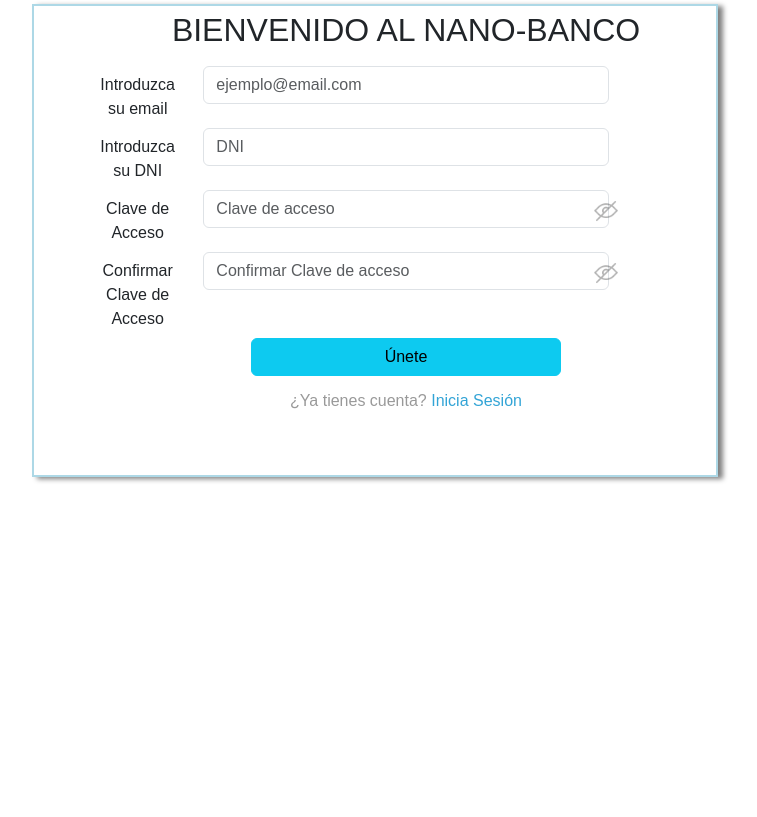
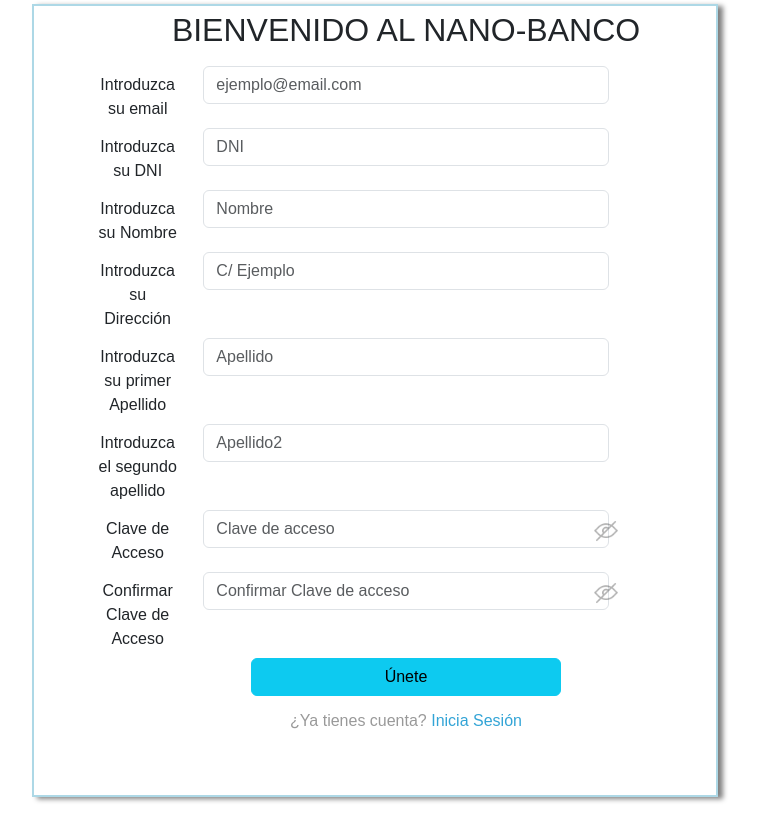
Before and after one commit to Santirs10/TFG, a PHP site: page /register.php in a window 1280 px wide. Shown: the part 157-974 px from the top of the page, without its empty margins (265-1022 px from the left). Before the commit the page ends 639 px from the top, so only its background shows below. Run offline with PHP 8.4, Linux system fonts and the light colour scheme; some libraries are stand-ins or nearby versions.

Commit message:
Register and login with Real Banco_sv

```diff
--- a/WEB/register.php
+++ b/WEB/register.php
@@ -98,7 +98,8 @@
             }
         } else {
             alert(
-                "La contraseña tiene que ser de mínimo 8 caracteres y tener mayúsculas, minúsculas y caracteres especiales")
+                "La contraseña tiene que ser de mínimo 8 caracteres y tener mayúsculas, minúsculas y caracteres especiales"
+            )
         }
     }
     </script>
@@ -138,6 +139,33 @@
                 </div>
             </div>
             <div class="form-group row">
+                <label for="staticEmail" class="col-sm-2 col-form-label">Introduzca su Nombre</label>
+                <div class="col-sm-8">
+                    <input type="text" class="form-control" id="inputNombre" name="Nombre" placeholder="Nombre"
+                        required>
+                </div>
+            </div>
+            <div class="form-group row">
+                <label for="staticEmail" class="col-sm-2 col-form-label">Introduzca su Dirección</label>
+                <div class="col-sm-8">
+                    <input type="text" class="form-control" id="inputDireccion" name="Direccion"
+                        placeholder="C/ Ejemplo" required>
+                </div>
+            </div>
+            <div class="form-group row">
+                <label for="staticEmail" class="col-sm-2 col-form-label">Introduzca su primer Apellido</label>
+                <div class="col-sm-8">
+                    <input type="text" class="form-control" id="inputAp1" name="Apellido1" placeholder="Apellido"
+                        required>
+                </div>
+            </div>
+            <div class="form-group row">
+                <label for="staticEmail" class="col-sm-2 col-form-label">Introduzca el segundo apellido</label>
+                <div class="col-sm-8">
+                    <input type="text" class="form-control" id="inputAp2" name="Apellido2" placeholder="Apellido2">
+                </div>
+            </div>
+            <div class="form-group row">
                 <label for="inputPassword" class="col-sm-2 col-form-label">Clave de Acceso</label>
                 <div class="col-sm-8">
                     <input type="password" class="form-control" id="inputPassword" name="CLAVE_CLARO"
@@ -162,43 +190,56 @@
             </div>
             <button type="submit" class="btn btn-info button" onclick="ComprobarContraseña()">Únete</button>
             <?php
-            error_reporting(0);
+            error_reporting(E_ALL);
     // Verificar si se ha enviado el formulario
     if ($_SERVER["REQUEST_METHOD"] == "POST") {
         // Recuperar datos del formulario
         $ipUsuario = $_SERVER['REMOTE_ADDR'];
         $DNI = $_POST["DNI"];
+        $NOMBRE = $_POST["Nombre"];
+        $APELLIDO1 = $_POST["Apellido1"];
+        $APELLIDO2 = $_POST["Apellido2"];
+        $DIRECCION = $_POST["Direccion"];
         $EMAIL = $_POST["email"];
-        $CLAVE = password_hash($_POST["CLAVE_CLARO"], PASSWORD_BCRYPT); // Hash de la contraseña
+        $CLAVE = password_hash($_POST["CLAVE_CLARO"], PASSWORD_BCRYPT); // Hash de la contraseña, no aplicada aún
 
-        $CLAVE_CL = $_POST["CLAVE_CLARO"];
+        $CLAVE_CL = $_POST["CLAVE_CLARO"]; //Contraseña en claro, pendiente de cambio
         echo " <br>IP: ";
         echo $ipUsuario;
         // Conectar a la base de datos (ajusta según tu configuración)
         try {
-        $conn = new mysqli("localhost", "root", "ADMIN23", "world");
-
+        $conn = new mysqli("localhost", "root", "ADMIN23", "banco_sv");
         // Verificar la conexión
         if ($conn->connect_error) {
             throw new Exception();
         }
-
         // Insertar datos en la tabla
-        $sql = "INSERT INTO usuarios (DNI, EMAIL, CLAVE) VALUES ('$DNI', '$EMAIL', '$CLAVE_CL')";
-        $sql = "commit;";
-        if ($conn->query($sql) === TRUE) {
-            echo "<p>Registro exitoso. Ahora puedes <a href='login.php'>iniciar sesión</a>.</p>";
-        } else {
-            echo "Error: " . $sql . "<br>" . $conn->error;
+        $sql = "INSERT INTO cliente (dni_cliente, email, clave,nombre,apellido1,apellido2,direccion) VALUES ('$DNI', '$EMAIL', '$CLAVE_CL','$NOMBRE','$APELLIDO1','$APELLIDO2','$DIRECCION')";
+        $check_query = "SELECT COUNT(*) AS count FROM cliente WHERE dni_cliente = '$DNI'";
+        $check_result = $conn->query($check_query);
+        if ($check_result && $check_result->num_rows > 0) {
+            $row = $check_result->fetch_assoc();
+            if ($row['count'] > 0) {
+                echo "<p style='color: red;'>Ya existe un cliente con ese DNI, <a href='login.php'>inicia sesión </a>utiliza un DNI válido.</p>";
+                exit(); // Salir del script si ya existe un cliente con ese DNI
+            }
+            else{
+                echo "<p>Registro exitoso. Ahora puedes <a href='login.php'>iniciar sesión</a>.</p>";
+            }
         }
-
         // Cerrar conexión
         $conn->close();
     } catch (Exception $e) {
+        if (strpos($e->getMessage(), 'Duplicate entry') !== false) {
+            // Mensaje personalizado para el error de entrada duplicada
+            echo "<p style='color: red;'>Ya existe un cliente con ese DNI en nuestra base de datos.</p>";
+        } else {
+            // Otro tipo de error
+            echo "<p style='color: red;'>Se produjo un error al procesar tu solicitud. Por favor, inténtalo de nuevo más tarde.</p>";
+        }
+    }
         // Capturar la excepción y mostrar un mensaje personalizado
-        echo "<p style='color: red;'>Credenciales incorrectas. Por favor, inténtalo de nuevo.</p>";
 
-    }
     }
     ?>
             <div class="nocuenta">
```
Also changed, not shown: WEB/login.php (+49 -46 lines), WEB/logout.php (added, +13 -0 lines), WEB/user.php (added, +38 -0 lines).
